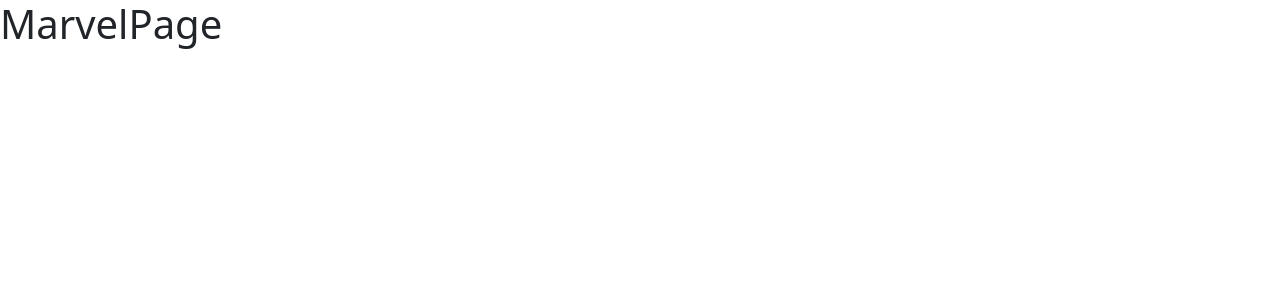
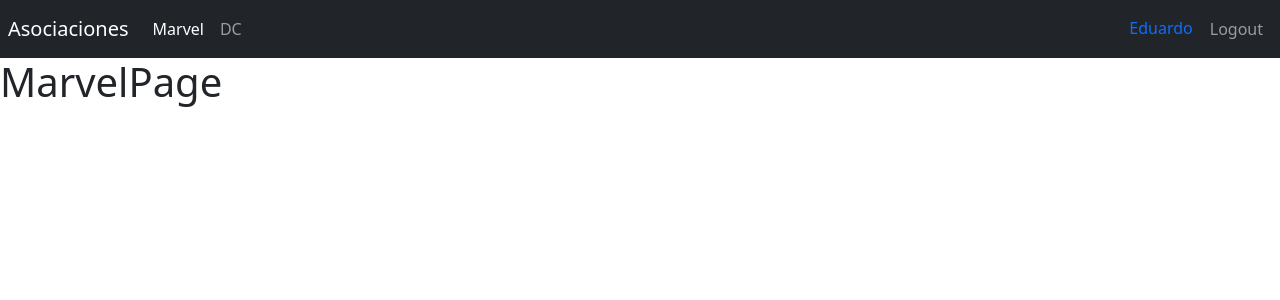
Before and after one commit to Epadrino/react-cero-a-experto, a React (Vite) app in the folder seccion_catorce_HerosApp/: page /marvel in a window 1280 px wide. Shown: the top 300 px of the page. Built offline with nearby package versions, Linux system fonts and the light colour scheme.

Commit message:
incorporacion_del_navbar
se incorporo el navbar y se actualizaron las rutas del router

```diff
--- a/seccion_catorce_HerosApp/src/router/AppRauter.jsx
+++ b/seccion_catorce_HerosApp/src/router/AppRauter.jsx
@@ -2,10 +2,13 @@
 
 import { DcPage, MarvelPage } from '../heroes/pages';
 import { LoginPage } from '../auth/pages';
+import { Navbar } from '../ui/components';
 
 export const AppRauter = () => {
 	return (
 		<>
+			<Navbar />
+
 			<Routes>
 				<Route path='marvel' element={<MarvelPage />} />
 				<Route path='dc' element={<DcPage />} />
--- /dev/null
+++ b/seccion_catorce_HerosApp/src/ui/components/Navbar.jsx
@@ -0,0 +1,42 @@
+import { Link, NavLink } from 'react-router-dom';
+
+export const Navbar = () => {
+	return (
+		<nav className='navbar navbar-expand-sm navbar-dark bg-dark p-2'>
+			<Link className='navbar-brand' to='/'>
+				Asociaciones
+			</Link>
+
+			<div className='navbar-collapse'>
+				<div className='navbar-nav'>
+					<NavLink
+						className={({ isActive }) =>
+							`nav-item nav-link ${isActive ? 'active' : ''}`
+						}
+						to='/marvel'
+					>
+						Marvel
+					</NavLink>
+
+					<NavLink
+						className={({ isActive }) =>
+							`nav-item nav-link ${isActive ? 'active' : ''}`
+						}
+						to='/dc'
+					>
+						DC
+					</NavLink>
+				</div>
+			</div>
+
+			<div className='navbar-collapse collapse w-100 order-3 dual-collapse2 d-flex justify-content-end'>
+				<ul className='navbar-nav ml-auto'>
+					<span className='nav-item nav-link text-primary'>
+						Eduardo
+					</span>
+					<button className='nav-item nav-link btn'>Logout</button>
+				</ul>
+			</div>
+		</nav>
+	);
+};
--- /dev/null
+++ b/seccion_catorce_HerosApp/src/ui/components/index.js
@@ -0,0 +1 @@
+export * from './Navbar';
```
